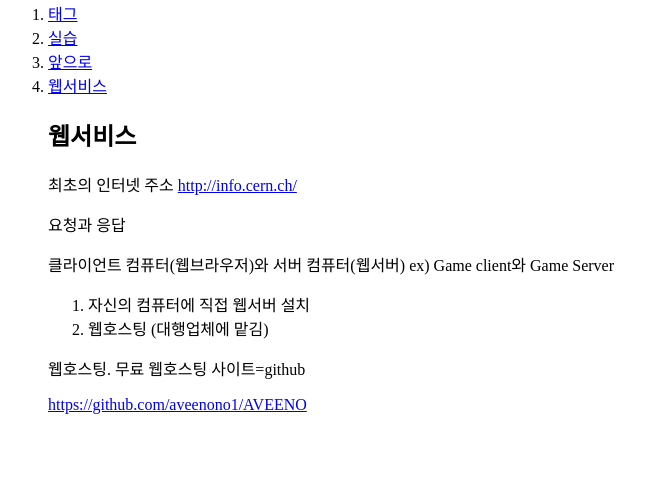
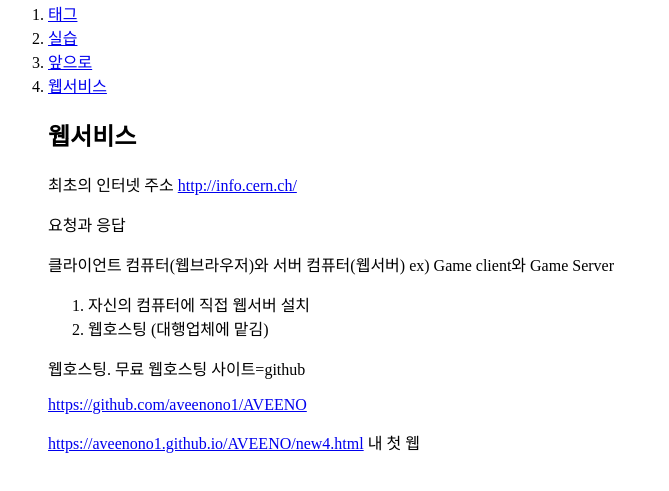
Before and after one commit to aveenono1/AVEENO, a plain HTML site: page new4.html in a window 1280 px wide. Shown: the part 79-570 px from the top of the page, without its empty margins (0-669 px from the left). Drawn offline with Linux system fonts and the light colour scheme.

Commit message:
Second version
d

```diff
--- a/new4.html
+++ b/new4.html
@@ -21,6 +21,6 @@
 </ol>
 <p>웹호스팅. 무료 웹호스팅 사이트=github </p>
 <p><a href=https://github.com/aveenono1/AVEENO/>https://github.com/aveenono1/AVEENO</a></p>
-
+<p><a href=https://aveenono1.github.io/AVEENO/new4.html>https://aveenono1.github.io/AVEENO/new4.html</a> 내 첫 웹</p>
   </body>
 </html>
```
